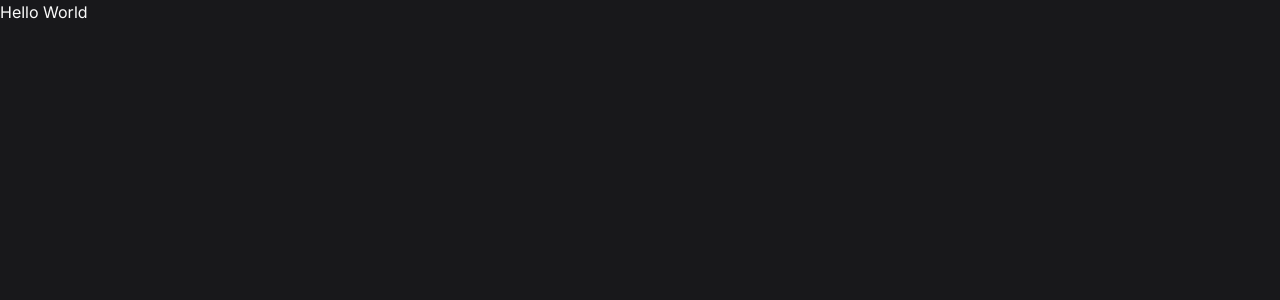
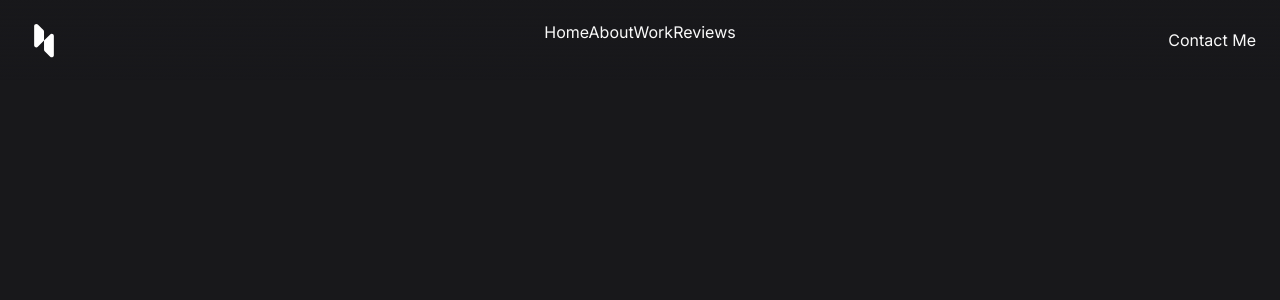
Before and after one commit to milindkusahu/Modern-Portfolio, a React (Vite) app: page / in a window 1280 px wide. Shown: the top 300 px of the page. Built offline with nearby package versions, Linux system fonts and the light colour scheme.

Commit message:
Header Navbar Component

```diff
--- a/package.json
+++ b/package.json
@@ -11,7 +11,8 @@
   },
   "dependencies": {
     "react": "^18.3.1",
-    "react-dom": "^18.3.1"
+    "react-dom": "^18.3.1",
+    "tailwind-scrollbar": "^3.1.0"
   },
   "devDependencies": {
     "@eslint/js": "^9.17.0",
--- a/src/App.jsx
+++ b/src/App.jsx
@@ -1,5 +1,7 @@
+import Header from "./components/Header";
+
 function App() {
-  return <h1>Hello World</h1>;
+  return <Header />;
 }
 
 export default App;
--- /dev/null
+++ b/src/components/Header.jsx
@@ -0,0 +1,45 @@
+import { useState } from "react";
+import Navbar from "./Navbar";
+
+const Header = () => {
+  const [navOpen, setNavOpen] = useState(false);
+
+  return (
+    <header className="fixed top-0 left-0 w-full h-20 flex items-center z-40 bg-gradient-to-b from-zinc-900 to-zinc-900/0">
+      <div className="max-w-screen-2xl w-full mx-auto px-4 flex justify-between items-center md:px-6 md:grid md:grid-cols-[1fr,3fr,1fr]">
+        <h1>
+          <a href="/" className="logo">
+            <img
+              src="/images/logo.svg"
+              width={40}
+              height={40}
+              alt="Milind Kumar Sahu"
+            />
+          </a>
+        </h1>
+
+        <div className="relative md:justify-self-center">
+          <button
+            className="menu-btn md:hidden"
+            onClick={() => setNavOpen((prev) => !prev)}
+          >
+            <span className="material-symbols-rounded">
+              {navOpen ? "close" : "menu"}
+            </span>
+          </button>
+
+          <Navbar navOpen={navOpen} />
+        </div>
+
+        <a
+          href="#contact"
+          className="btn btn-secondary max-md:hidden md:justify-self-end"
+        >
+          Contact Me
+        </a>
+      </div>
+    </header>
+  );
+};
+
+export default Header;
--- /dev/null
+++ b/src/components/Navbar.jsx
@@ -0,0 +1,80 @@
+import { useRef, useEffect } from "react";
+import PropTypes from "prop-types";
+
+const Navbar = ({ navOpen }) => {
+  const lastActiveLink = useRef();
+  const activeBox = useRef();
+
+  const initActiveBox = () => {
+    activeBox.current.style.top = lastActiveLink.current.offsetTop + "px";
+    activeBox.current.style.left = lastActiveLink.current.offsetLeft + "px";
+    activeBox.current.style.width = lastActiveLink.current.offsetWidth + "px";
+    activeBox.current.style.height = lastActiveLink.current.offsetHeight + "px";
+  };
+
+  useEffect(initActiveBox, []);
+  window.addEventListener("resize", initActiveBox);
+
+  const activeCurrentLink = (event) => {
+    lastActiveLink.current?.classList.remove("active");
+    event.target.classList.add("active");
+    lastActiveLink.current = event.target;
+
+    activeBox.current.style.top = event.target.offsetTop + "px";
+    activeBox.current.style.left = event.target.offsetLeft + "px";
+    activeBox.current.style.width = event.target.offsetWidth + "px";
+    activeBox.current.style.height = event.target.offsetHeight + "px";
+  };
+
+  const navItems = [
+    {
+      label: "Home",
+      link: "#home",
+      className: "nav-link active",
+      ref: lastActiveLink,
+    },
+    {
+      label: "About",
+      link: "#about",
+      className: "nav-link",
+    },
+    {
+      label: "Work",
+      link: "#work",
+      className: "nav-link",
+    },
+    {
+      label: "Reviews",
+      link: "#reviews",
+      className: "nav-link",
+    },
+    {
+      label: "Contact",
+      link: "#contact",
+      className: "nav-link md:hidden",
+    },
+  ];
+
+  return (
+    <nav className={"navbar " + (navOpen ? "active" : "")}>
+      {navItems.map(({ label, link, className, ref }, key) => (
+        <a
+          href={link}
+          key={key}
+          ref={ref}
+          className={className}
+          onClick={activeCurrentLink}
+        >
+          {label}
+        </a>
+      ))}
+      <div className="active-box" ref={activeBox}></div>
+    </nav>
+  );
+};
+
+Navbar.propTypes = {
+  navOpen: PropTypes.bool.isRequired,
+};
+
+export default Navbar;
--- a/tailwind.config.js
+++ b/tailwind.config.js
@@ -1,12 +1,18 @@
 /** @type {import('tailwindcss').Config} */
 
+import tailwindScrollbar from 'tailwind-scrollbar';
+
 export default {
-  content: ["./index.html", "./src/**/*.{js,ts,jsx,tsx}"],
+  content: [
+    "./index.html",
+    "./src/**/*.{js,ts,jsx,tsx}",
+  ],
   theme: {
     extend: {
       fontFamily: {
-        sans: ["Inter", "sans-serif"],
-      },
+        'sans': ['Inter', 'sans-serif']
+      }
     },
   },
-};
+  plugins: [tailwindScrollbar],
+}
```
Also changed, not shown: public/images/logo.svg (added), 1 other file (tests, documents, lock files or other folders).
